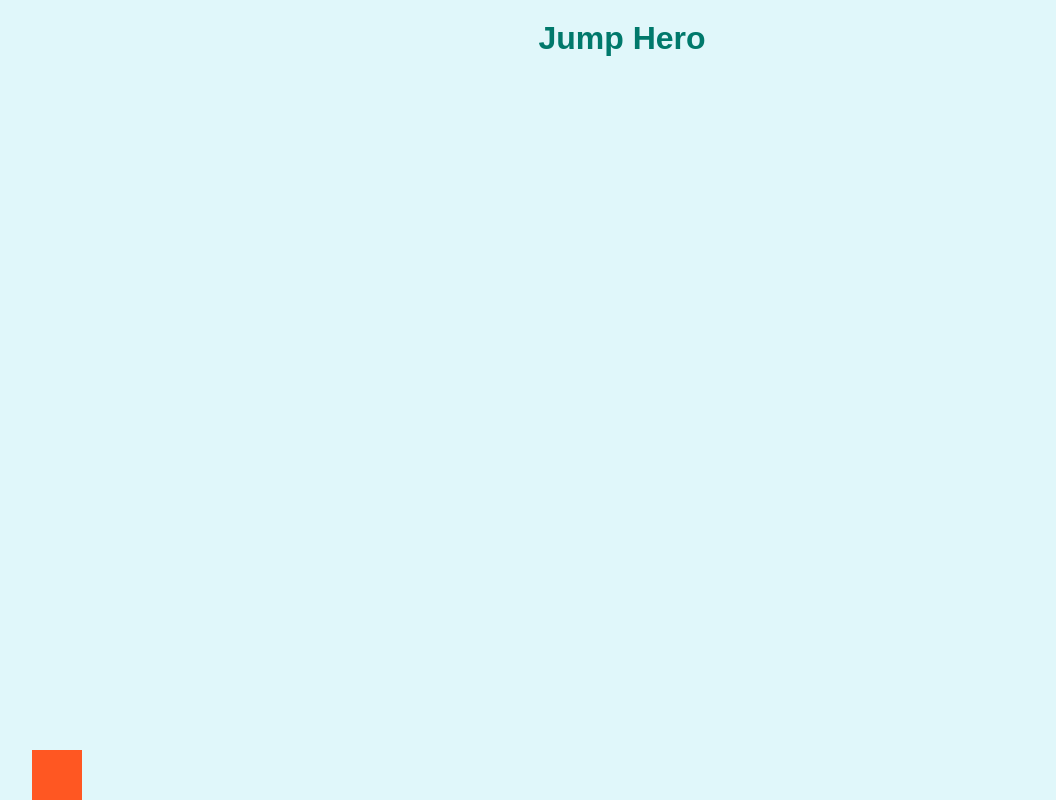
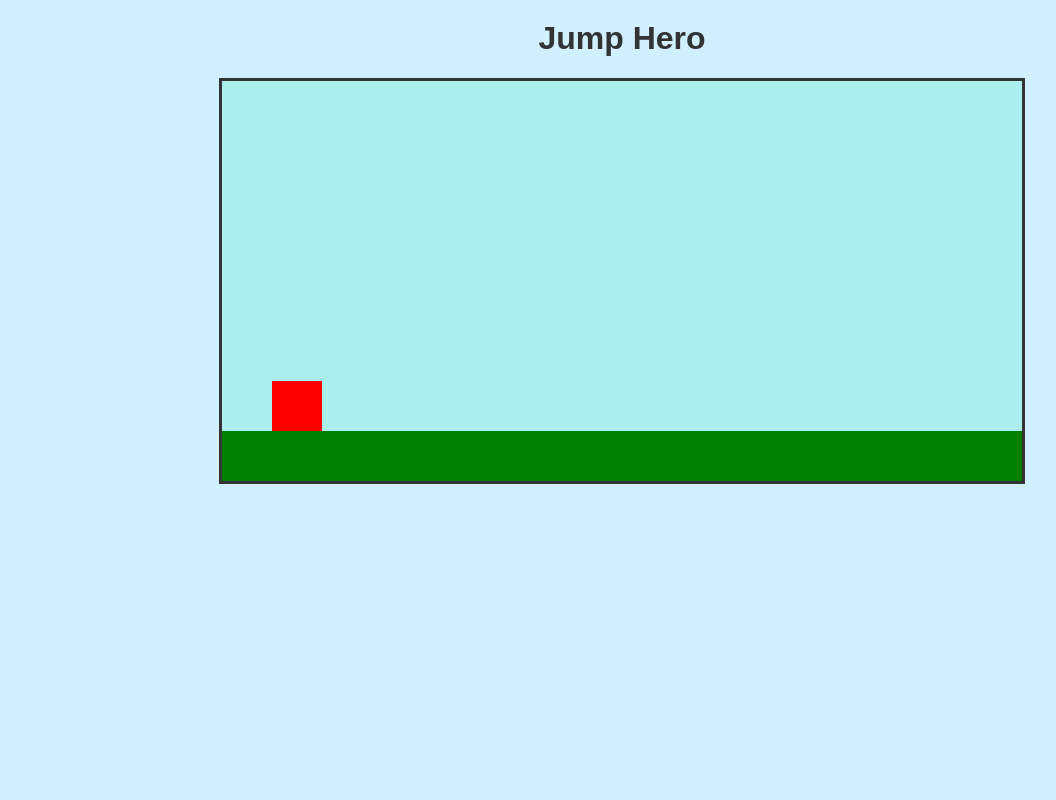
Before and after one commit to no882/jump-hero-game, a plain HTML site: page index.html in a window 1280 px wide. Shown: the whole page, without its empty margins (18-1074 px from the left). Drawn offline with Linux system fonts and the light colour scheme.

Commit message:
Update Style.css

```diff
--- a/Style.css
+++ b/Style.css
@@ -1,57 +1,38 @@
 body {
   margin: 0;
-  padding: 0;
   font-family: sans-serif;
+  background-color: #d0f0ff;
   text-align: center;
-  background-color: #e0f7fa;
 }
 
 h1 {
-  color: #00796b;
   margin-top: 20px;
+  color: #333;
 }
 
-#gameArea {
+#game {
   position: relative;
-  width: 100%;
-  height: 300px;
-  background-color: #ffffff;
+  width: 800px;
+  height: 400px;
+  margin: 20px auto;
+  background-color: #aee;
+  border: 3px solid #333;
   overflow: hidden;
-  border: 2px solid #00796b;
-  margin-top: 20px;
 }
 
 #hero {
   position: absolute;
-  bottom: 0;
+  bottom: 50px;
   left: 50px;
   width: 50px;
   height: 50px;
-  background-color: #ff5722;
-  transition: bottom 0.3s;
+  background-color: red;
 }
 
-#obstacle {
+#ground {
   position: absolute;
   bottom: 0;
-  right: -60px;
-  width: 50px;
+  width: 100%;
   height: 50px;
-  background-color: #4caf50;
-  animation: moveObstacle 2s linear infinite;
+  background-color: green;
 }
-
-@keyframes moveObstacle {
-  0% { right: -60px; }
-  100% { right: 100%; }
-}
-
-.jump {
-  bottom: 150px !important;
-}
-
-#message {
-  margin-top: 20px;
-  font-size: 18px;
-  color: #004d40;
-}
```
